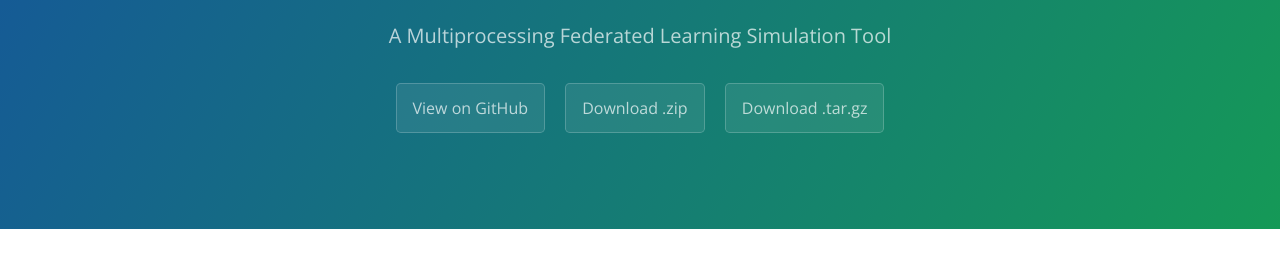
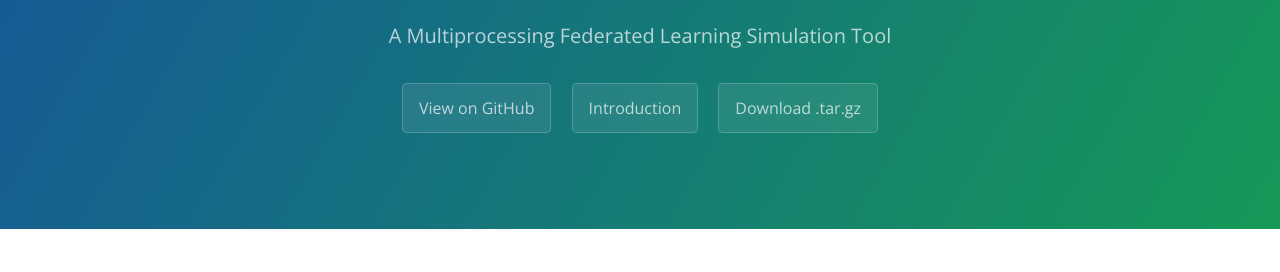
Before and after one commit to m7dong/Octopy, a Jekyll site: the page built from docs/index.html, in a window 1280 px wide and 900 px high. Shown: the part 154-426 px from the top of the window. Built offline with Jekyll 4.4.1, drawn with Linux system fonts in a browser that asks for light colours; the list of posts is cut into pages by our own code.

Commit message:
update website

```diff
--- a/docs/_includes/page-header.html
+++ b/docs/_includes/page-header.html
@@ -2,6 +2,6 @@
   <h1 class="project-name">{{ site.title }}</h1>
   <h2 class="project-tagline">{{ site.tagline }}</h2>
   <a href="#" class="btn">View on GitHub</a>
-  <a href="#" class="btn">Download .zip</a>
+  <a href="#introduction" class="btn">Introduction</a>
   <a href="#" class="btn">Download .tar.gz</a>
 </section>
--- a/docs/index.html
+++ b/docs/index.html
@@ -3,7 +3,7 @@
 title: {{ site.name }}
 ---
 
-<div id="home">
+<div id="introduction">
   <h1>Introduction</h1>
   <h2>Federated Learning</h2>
           <p>
@@ -33,6 +33,7 @@
           <p>
             We notice there is an urgent need of communication-efficient learning framework for deep networks using decentralized data, for example, modern mobile devices (https://arxiv.org/abs/1602.05629). However, in order to learn such model from billions of clients (potentially), an efficient simulation paradigm (through parallel programming) is necessary. Researchers need a testbed to validate performance. It is not feasible to buy 1e4 devices like Google to build such a testing environment, so researchers often use workstation with several GPUs to simulate behaviors of tens of thousands of clients. In practice, numerous local models are trained on several GPUs, and local weights are copied and updated to global model on CPU in every round of training. Since data are distributed in each client, the communication costs dominate in the federated model. And big compute is needed for weights aggregation. The current implementation is serial code, which will read weights from clients one by one, this implementation is very inefficient, the utilization of GPU is lower than 10%. Therefore, we propose a parallel implementation for this model.
           </p>
+</div>
 
   <h1>Implementation</h1>
     <h2>Model Design</h2>
@@ -40,7 +41,7 @@
               In our simulation paradigm, we allow users to implement their own algorithm/models (in python). Our framework will automatically utilize accessible GPU resources to greatly accelerate the lengthy training process. Since the default GPU utilization ratio is less than 10%, which is far away from its potential, we believe our model will utmostly increase its rate and ease the process of model training. The technical details of the framework are shown in the next section. In order to compare the performance of our model and the baseline (pytorch default settings, without tuning any parameters), we use MNIST and CIFAR10 as our training dataset. We implement the classical feedforward neural network and use stochastic gradient descent for learning.
             </p>
             <figure>
-              <img src="/figures/fed_learn.png" alt="Federated Learning" style="width:auto;">
+              <img src="./figures/fed_learn.png" alt="Federated Learning" style="width:auto;">
               <figcaption>Fig 1. An illustration of Federated Learning</figcaption>
             </figure>
 
@@ -50,7 +51,7 @@
 
             </p>
             <figure>
-              <img src="/figures/model_design.png" alt="Model Design" style="width:auto;">
+              <img src="./figures/model_design.png" alt="Model Design" style="width:auto;">
               <figcaption>Fig2. An illustration of our model </figcaption>
             </figure>
   <h2>Parallel Implementation and Programming Model used</h2>
```
Also changed, not shown: 1 other file.
